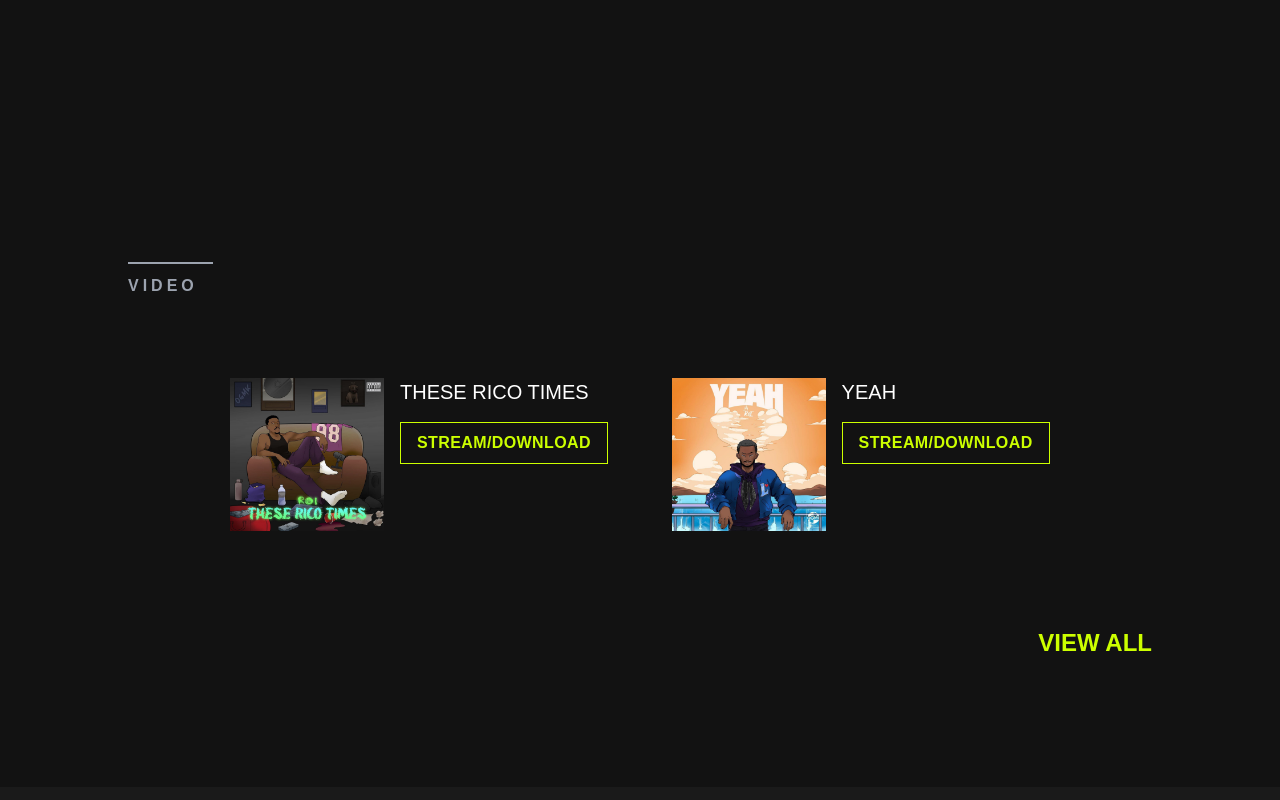
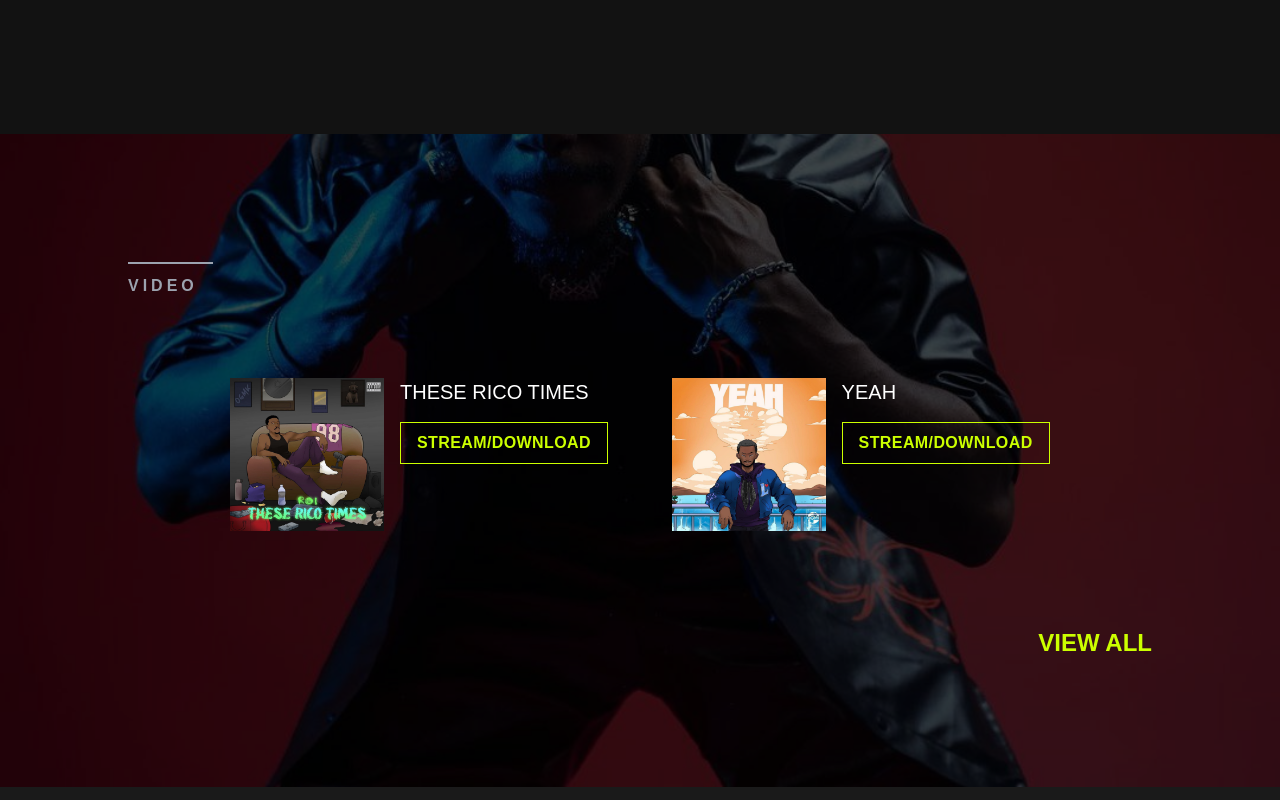
Before and after one commit to Akay74/mostheardo-portfolio, a Next.js app: page / in a window 1280 px wide. Shown: the part 1400-2200 px from the top of the page. Built offline with nearby package versions, Linux system fonts and the light colour scheme.

Commit message:
🎨 refactor code and change background styles

```diff
--- a/components/home/videos.jsx
+++ b/components/home/videos.jsx
@@ -4,6 +4,7 @@ import Link from 'next/link';
 import Image from 'next/image';
 import TheseRicoTimes from '../../assets/theseRicoTimes.jpg';
 import Yeah from '../../assets/yeah.jpg';
+import BgImage from '../../assets/vidbg.jpg'; // Make sure to add this image to your assets
 
 const VideoSection = () => {
   const albums = [
@@ -18,7 +19,21 @@ const VideoSection = () => {
   ];
 
   return (
-    <section className="bg-[#121212] text-white p-8 md:p-16 lg:p-32">
+    <section className="relative text-white p-8 md:p-16 lg:p-32 overflow-hidden">
+      {/* Background Image */}
+      <Image
+        src={BgImage}
+        alt="Background"
+        layout="fill"
+        objectFit="cover"
+        quality={100}
+        className="z-0"
+      />
+      {/* Semi-transparent black overlay */}
+      <div className="absolute inset-0 bg-black bg-opacity-70 z-10"></div>
+
+      {/* Content */}
+      <div className="relative z-20">
         <h2 className="text-gray-400 text-base font-bold tracking-[4px] border-t-2 border-gray-400 w-1/3 md:w-1/12 pt-2.5 mb-20">
           VIDEO
         </h2>
@@ -42,6 +57,7 @@ const VideoSection = () => {
             VIEW ALL
           </Link>
         </div>
+      </div>
     </section>
   );
 };
```
Lines whose indentation alone changed are shown as unchanged.
